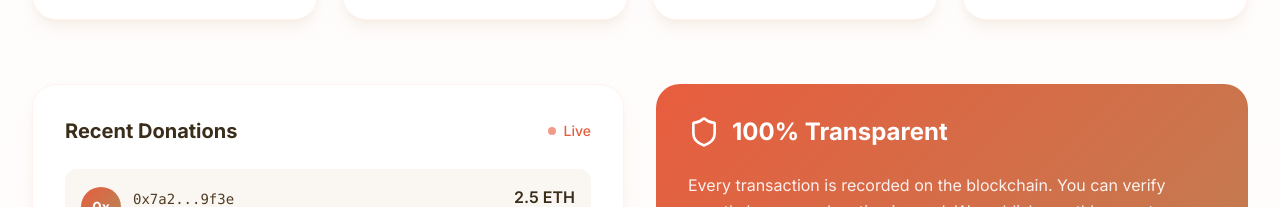
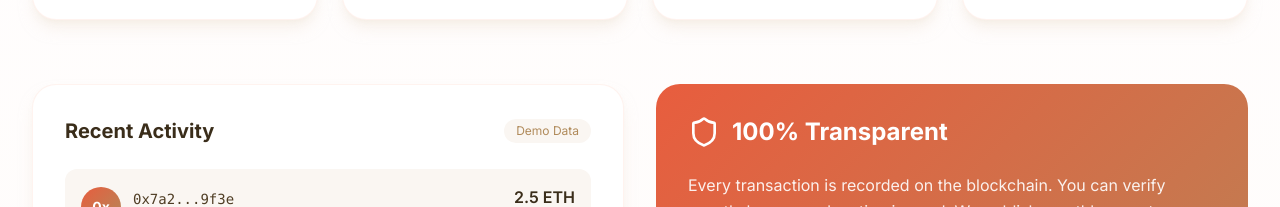
Before and after one commit to kidsroomfoundation/kidsroomfoundation, a Next.js app: page / in a window 1280 px wide. Shown: the part 2998-3205 px from the top of the page. Built offline with nearby package versions, Linux system fonts and the light colour scheme.

Commit message:
Update ImpactStats.tsx

```diff
--- a/components/ImpactStats.tsx
+++ b/components/ImpactStats.tsx
@@ -103,12 +103,11 @@ export default function ImpactStats() {
           >
             <div className="flex items-center justify-between mb-6">
               <h3 className="text-xl font-bold text-earth-800">
-                Recent Donations
+                Recent Activity
               </h3>
-              <div className="flex items-center gap-2 text-coral-500">
-                <div className="w-2 h-2 bg-coral-500 rounded-full animate-pulse" />
-                <span className="text-sm font-medium">Live</span>
-              </div>
+              <span className="text-xs text-earth-400 bg-earth-50 px-3 py-1 rounded-full">
+                Demo Data
+              </span>
             </div>
             <div className="space-y-4">
               {recentDonations.map((donation, index) => (
```
